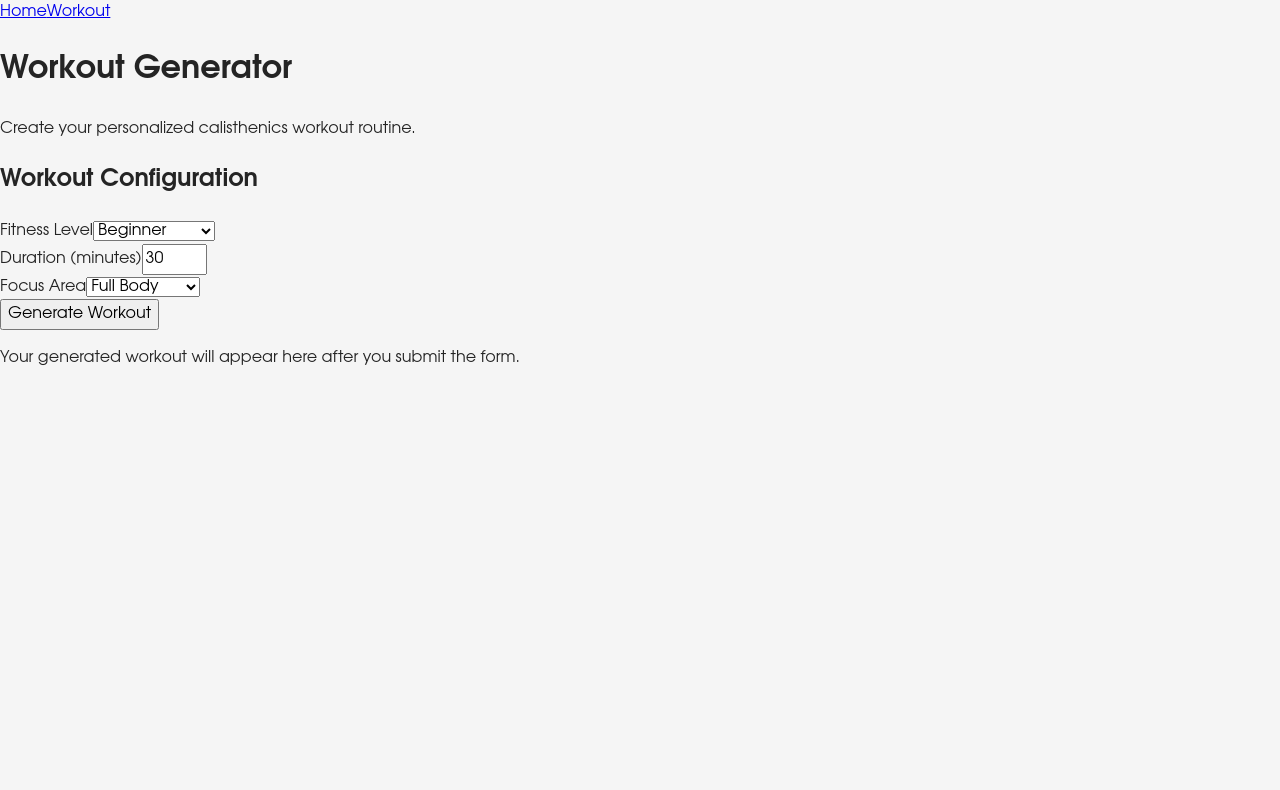
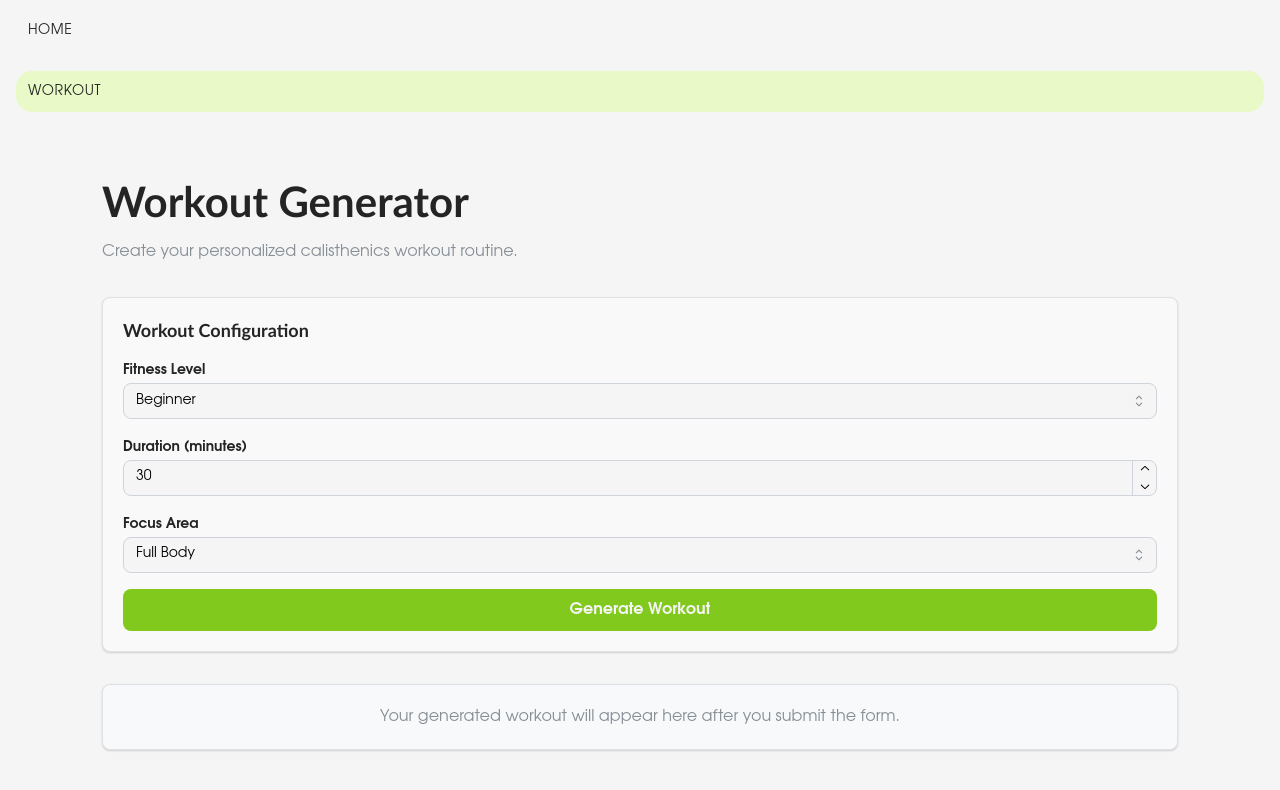
Before and after one commit to timamero/ai-calisthenics-workout-generator, a React (Vite) app in the folder frontend/: page /workout in a window 1280 px wide. Shown: the top 790 px of the page. Built offline with nearby package versions, Linux system fonts and the light colour scheme.

Commit message:
Replace elements with Mantine components

```diff
--- a/frontend/src/routes/__root.tsx
+++ b/frontend/src/routes/__root.tsx
@@ -1,16 +1,23 @@
 import { Link, Outlet, createRootRoute } from "@tanstack/react-router";
 import { TanStackRouterDevtools } from "@tanstack/react-router-devtools";
+import { Box, Container, Group, NavLink, Stack, Text } from "@mantine/core";
 
 export const Route = createRootRoute({
   component: RootComponent,
   notFoundComponent: () => {
     return (
-      <div className="p-4">
-        <p className="text-lg font-semibold">This page does not exist</p>
-        <Link to="/" className="text-blue-600 hover:underline">
-          Start Over
-        </Link>
-      </div>
+      <Container size="lg" py="xl">
+        <Stack gap="md">
+          <Text size="lg" fw={600}>
+            This page does not exist
+          </Text>
+          <Link to="/" className="mantine-UnstyledButton-root">
+            <Text c="blue" td="underline">
+              Start Over
+            </Text>
+          </Link>
+        </Stack>
+      </Container>
     );
   },
 });
@@ -18,32 +25,34 @@ export const Route = createRootRoute({
 function RootComponent() {
   return (
     <>
-      <div className="p-4 border-b">
-        <nav className="flex gap-4 text-lg">
-          <Link
+      <Box height={60} px="md" py="xs" withBorder>
+        <Group justify="flex-start" gap="lg" h="100%">
+          <NavLink
+            component={Link}
             to="/"
+            label="Home"
             activeProps={{
-              className: "font-bold text-blue-600",
+              fw: 700,
+              c: "blue",
             }}
             activeOptions={{ exact: true }}
-            className="hover:text-blue-600 transition-colors"
-          >
-            Home
-          </Link>
-          <Link
+          />
+          <NavLink
+            component={Link}
             to="/workout"
+            label="Workout"
             activeProps={{
-              className: "font-bold text-blue-600",
+              fw: 700,
+              c: "blue",
             }}
-            className="hover:text-blue-600 transition-colors"
-          >
-            Workout
-          </Link>
-        </nav>
-      </div>
+          />
+        </Group>
+      </Box>
 
-      <main className="p-4">
-        <Outlet />
+      <main>
+        <Container size="lg" py="lg">
+          <Outlet />
+        </Container>
       </main>
 
       <TanStackRouterDevtools position="bottom-right" initialIsOpen={false} />
--- a/frontend/src/routes/index.tsx
+++ b/frontend/src/routes/index.tsx
@@ -1,4 +1,5 @@
 import { createFileRoute } from "@tanstack/react-router";
+import { Container, Title, Text, Stack, Paper } from "@mantine/core";
 
 export const Route = createFileRoute("/")({
   component: Home,
@@ -6,29 +7,41 @@ export const Route = createFileRoute("/")({
 
 function Home() {
   return (
-    <div className="max-w-4xl">
-      <h1 className="text-3xl font-bold mb-4">
-        AI Calisthenics Workout Generator
-      </h1>
-      <p className="text-gray-600 mb-6">
-        Create personalized calisthenics workout routines powered by AI.
-      </p>
-      <div className="space-y-4">
-        <div className="p-4 bg-blue-50 rounded-lg">
-          <h2 className="text-lg font-semibold mb-2">Welcome!</h2>
-          <p className="text-gray-700">
-            This application helps you generate custom calisthenics workouts
-            tailored to your fitness level and goals.
-          </p>
-        </div>
-        <div className="p-4 bg-green-50 rounded-lg">
-          <h2 className="text-lg font-semibold mb-2">Get Started</h2>
-          <p className="text-gray-700">
-            Head over to the <strong>Workout</strong> section to begin
-            generating your personalized routine.
-          </p>
-        </div>
-      </div>
-    </div>
+    <Container size="lg" py="xl">
+      <Stack gap="xl">
+        <Stack gap="sm">
+          <Title order={1}>AI Calisthenics Workout Generator</Title>
+          <Text c="dimmed" size="md">
+            Create personalized calisthenics workout routines powered by AI.
+          </Text>
+        </Stack>
+
+        <Stack gap="md">
+          <Paper p="lg" radius="md" bg="blue.0" withBorder>
+            <Stack gap="sm">
+              <Title order={2} size="lg">
+                Welcome!
+              </Title>
+              <Text c="dark">
+                This application helps you generate custom calisthenics workouts
+                tailored to your fitness level and goals.
+              </Text>
+            </Stack>
+          </Paper>
+
+          <Paper p="lg" radius="md" bg="green.0" withBorder>
+            <Stack gap="sm">
+              <Title order={2} size="lg">
+                Get Started
+              </Title>
+              <Text c="dark">
+                Head over to the <strong>Workout</strong> section to begin
+                generating your personalized routine.
+              </Text>
+            </Stack>
+          </Paper>
+        </Stack>
+      </Stack>
+    </Container>
   );
 }
--- a/frontend/src/routes/workout.tsx
+++ b/frontend/src/routes/workout.tsx
@@ -1,72 +1,84 @@
 import { createFileRoute } from "@tanstack/react-router";
+import {
+  Container,
+  Title,
+  Text,
+  Stack,
+  Paper,
+  Select,
+  NumberInput,
+  Button,
+} from "@mantine/core";
+import { useState } from "react";
 
 export const Route = createFileRoute("/workout")({
   component: Workout,
 });
 
 function Workout() {
+  const [fitnessLevel, setFitnessLevel] = useState<string | null>("Beginner");
+  const [duration, setDuration] = useState<number | string>(30);
+  const [focusArea, setFocusArea] = useState<string | null>("Full Body");
+
   return (
-    <div className="max-w-4xl">
-      <h1 className="text-3xl font-bold mb-4">Workout Generator</h1>
-      <p className="text-gray-600 mb-6">
-        Create your personalized calisthenics workout routine.
-      </p>
+    <Container size="lg" py="xl">
+      <Stack gap="xl">
+        <Stack gap="sm">
+          <Title order={1}>Workout Generator</Title>
+          <Text c="dimmed" size="md">
+            Create your personalized calisthenics workout routine.
+          </Text>
+        </Stack>
 
-      <div className="space-y-6">
-        <div className="p-6 border rounded-lg">
-          <h2 className="text-xl font-semibold mb-4">Workout Configuration</h2>
-          <form className="space-y-4">
-            <div>
-              <label className="block text-sm font-medium mb-2">
-                Fitness Level
-              </label>
-              <select className="w-full px-3 py-2 border rounded-lg">
-                <option>Beginner</option>
-                <option>Intermediate</option>
-                <option>Advanced</option>
-              </select>
-            </div>
+        <Paper p="lg" radius="md" withBorder>
+          <Stack gap="md">
+            <Title order={2} size="lg">
+              Workout Configuration
+            </Title>
 
-            <div>
-              <label className="block text-sm font-medium mb-2">
-                Duration (minutes)
-              </label>
-              <input
-                type="number"
-                min="15"
-                max="120"
-                defaultValue="30"
-                className="w-full px-3 py-2 border rounded-lg"
-              />
-            </div>
+            <form>
+              <Stack gap="md">
+                <Select
+                  label="Fitness Level"
+                  placeholder="Select fitness level"
+                  value={fitnessLevel}
+                  onChange={setFitnessLevel}
+                  data={["Beginner", "Intermediate", "Advanced"]}
+                  searchable
+                />
 
-            <div>
-              <label className="block text-sm font-medium mb-2">
-                Focus Area
-              </label>
-              <select className="w-full px-3 py-2 border rounded-lg">
-                <option>Full Body</option>
-                <option>Upper Body</option>
-                <option>Lower Body</option>
-                <option>Core</option>
-              </select>
-            </div>
+                <NumberInput
+                  label="Duration (minutes)"
+                  placeholder="Enter duration"
+                  value={duration}
+                  onChange={setDuration}
+                  min={15}
+                  max={120}
+                />
 
-            <button
-              type="submit"
-              className="w-full px-4 py-2 bg-blue-600 text-white rounded-lg hover:bg-blue-700 transition-colors"
-            >
-              Generate Workout
-            </button>
-          </form>
-        </div>
+                <Select
+                  label="Focus Area"
+                  placeholder="Select focus area"
+                  value={focusArea}
+                  onChange={setFocusArea}
+                  data={["Full Body", "Upper Body", "Lower Body", "Core"]}
+                  searchable
+                />
 
-        <div className="p-6 border rounded-lg bg-gray-50">
-          <p className="text-gray-600">
+                <Button type="submit" fullWidth size="md">
+                  Generate Workout
+                </Button>
+              </Stack>
+            </form>
+          </Stack>
+        </Paper>
+
+        <Paper p="lg" radius="md" bg="gray.0" withBorder>
+          <Text c="dimmed" ta="center">
             Your generated workout will appear here after you submit the form.
-          </p>
-        </div>
-      </div>
-    </div>
+          </Text>
+        </Paper>
+      </Stack>
+    </Container>
   );
 }
```
